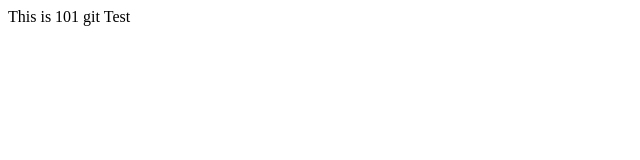
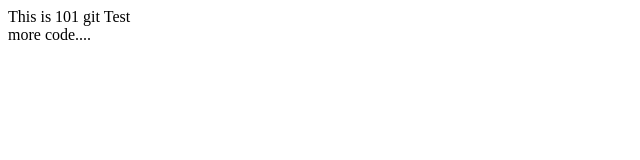
Before and after one commit to Atul5326/101git.test, a plain HTML site: page WebContent/index.html in a window 1280 px wide. Shown: the full height of the page, 0-640 px from the left. Drawn offline with Linux system fonts and the light colour scheme.

Commit message:
more chnages to index

```diff
--- a/WebContent/index.html
+++ b/WebContent/index.html
@@ -6,5 +6,7 @@
 </head>
 <body>
 	This is 101 git Test
+	<br>
+	more code....
 </body>
 </html>
```
